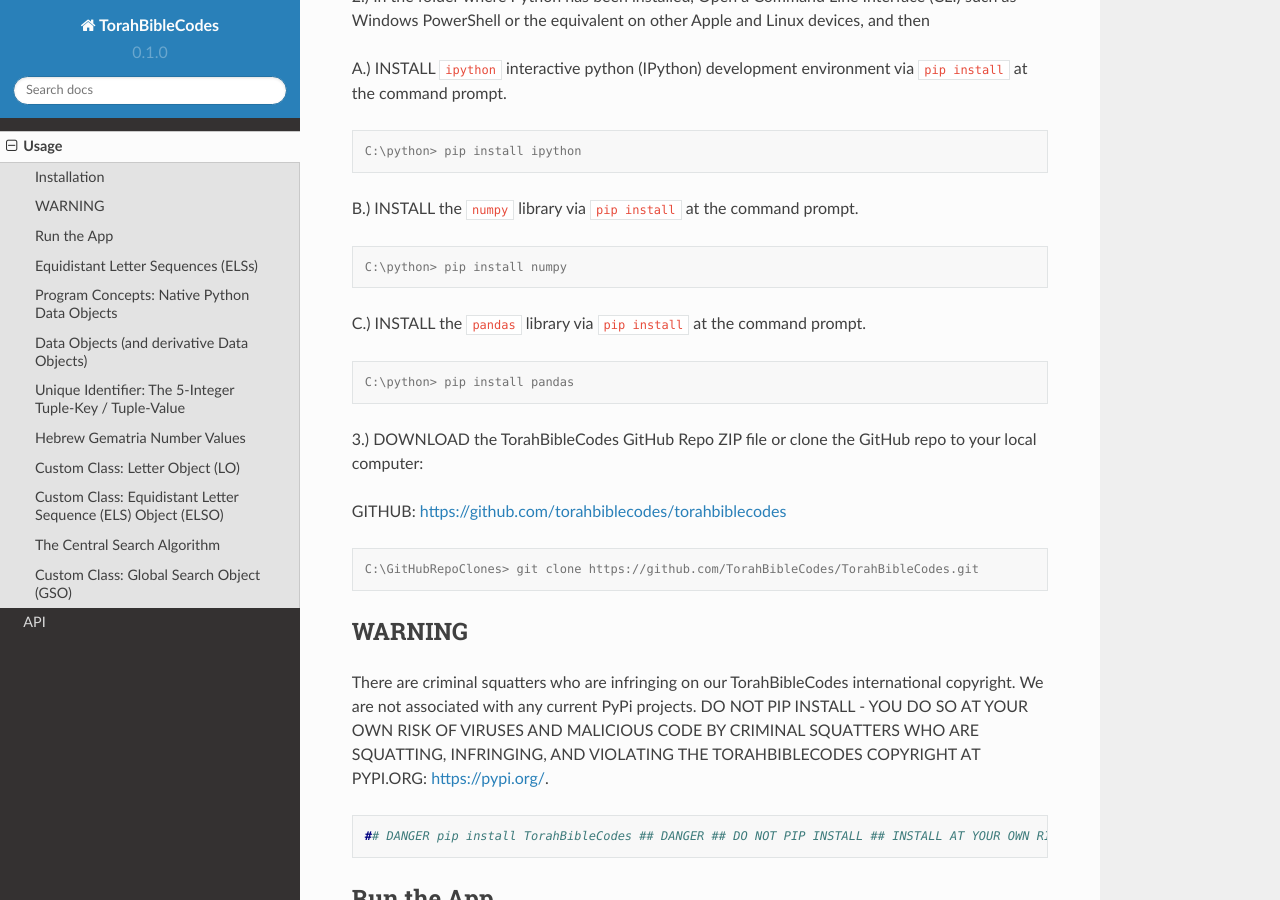
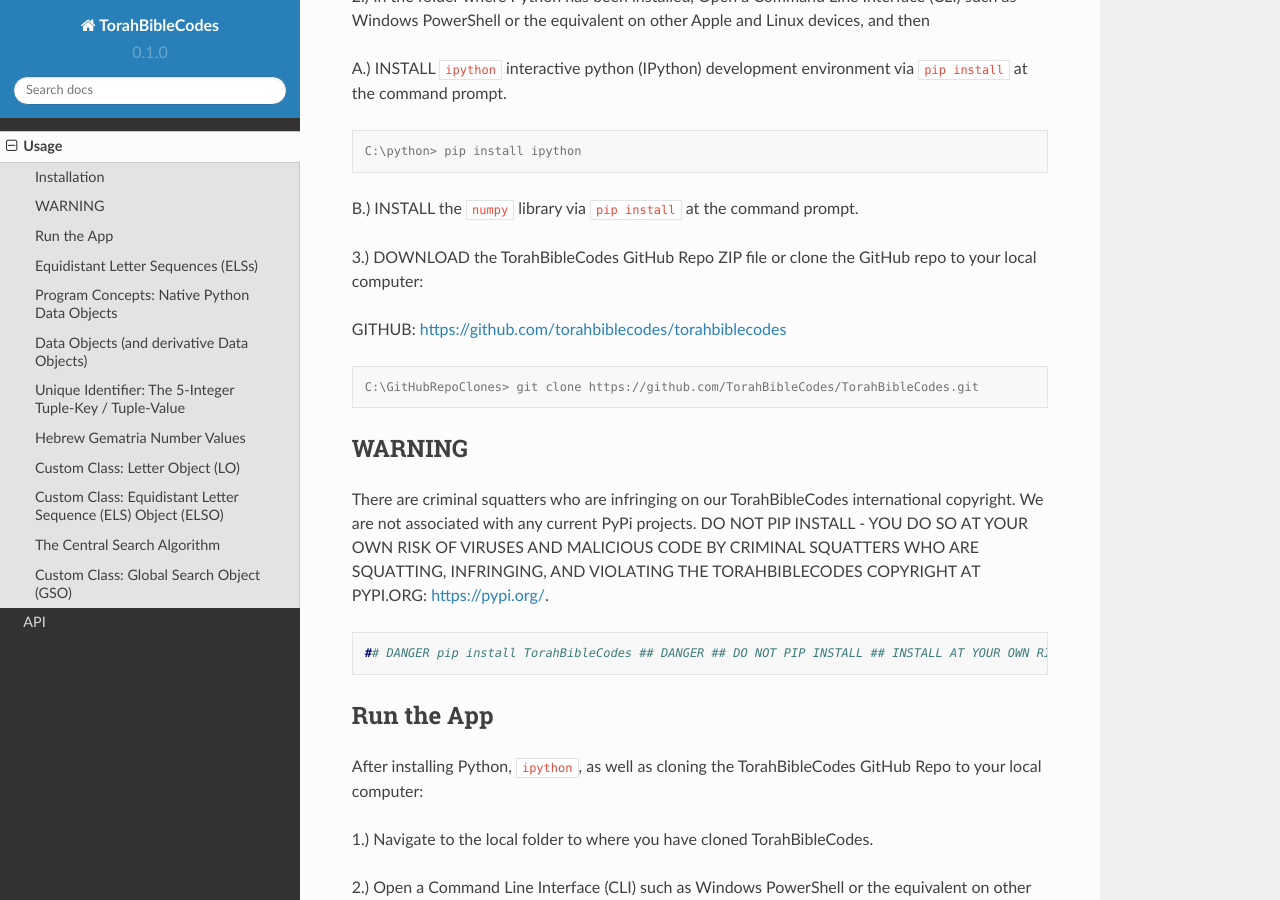
Before and after one commit to TorahBibleCodes/TorahBibleCodes_Sphinx, a Sphinx documentation site: the page built from docs/source/usage.rst, in a window 1280 px wide and 900 px high, scrolled down 351 px. Built offline with Sphinx 7.4.7 and the Read the Docs theme 2.0.0, drawn with Linux system fonts in a browser that asks for light colours.

Commit message:
Update usage.rst

```diff
--- a/docs/source/usage.rst
+++ b/docs/source/usage.rst
@@ -20,15 +20,7 @@
 
 B.) INSTALL the ``numpy`` library via ``pip install`` at the command prompt.
 
-.. code-block:: console
 
-   C:\python> pip install numpy
-
-C.) INSTALL the ``pandas`` library via ``pip install`` at the command prompt.
-
-.. code-block:: console
-
-   C:\python> pip install pandas
 
 
 3.) DOWNLOAD the TorahBibleCodes GitHub Repo ZIP file or clone the GitHub repo to your local computer:
```
